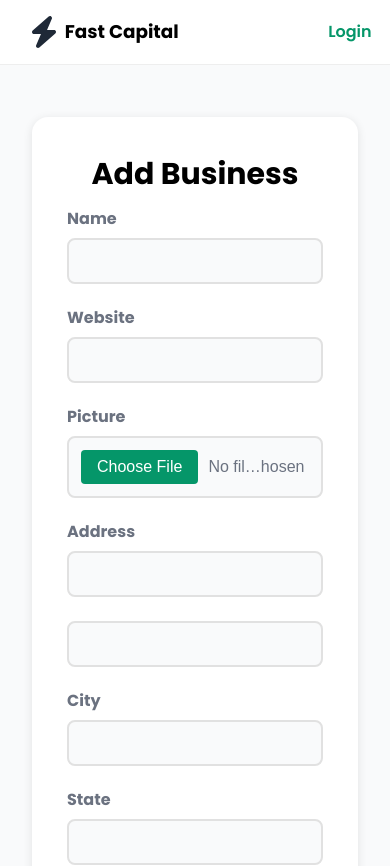
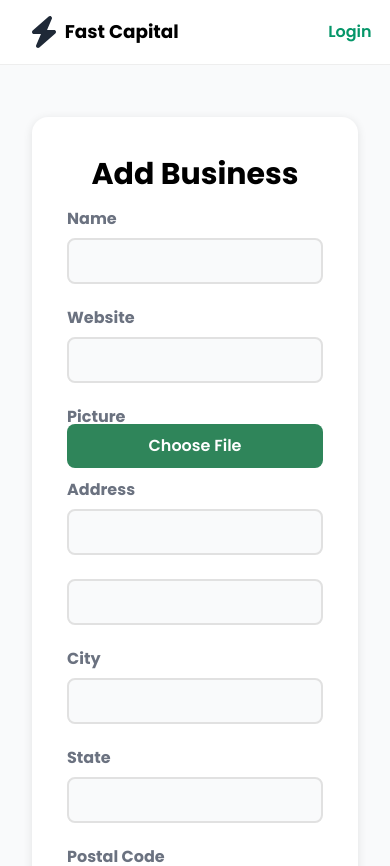
Before and after one commit to jlai9001/FastCapital, a React (Vite) app in the folder client/: page /add-business in a window 390 px wide. Shown: the top 866 px of the page. Built offline with nearby package versions, Linux system fonts and the light colour scheme; no server answers; sample sign-in values are in the browser's storage.

Commit message:
add picture for mobile

```diff
--- a/client/src/pages/add-business.css
+++ b/client/src/pages/add-business.css
@@ -7,6 +7,42 @@ body {
     margin: 0;
     padding: 0;
     height: 100%;
+}
+
+
+/* ---------- Custom file input (mobile behavior) ---------- */
+
+.file-row {
+  display: flex;
+  align-items: center;
+  gap: 12px;
+  width: 100%;
+}
+
+.file-input {
+  display: none; /* hide native file input */
+}
+
+.file-btn {
+  background-color: #2f855a; /* match your green */
+  color: white;
+  padding: 10px 14px;
+  border-radius: 8px;
+  font-weight: 600;
+  cursor: pointer;
+  display: inline-flex;
+  justify-content: center;
+  align-items: center;
+  flex: 0 0 auto;
+}
+
+.file-name {
+  flex: 1;
+  min-width: 0;            /* required for ellipsis in flex */
+  overflow: hidden;
+  text-overflow: ellipsis;
+  white-space: nowrap;
+  color: #666;
 }
 
 .add-business-container {
@@ -103,3 +139,26 @@ input[type="file"]::file-selector-button:hover {
     text-align: center;
     color: red;
 }
+
+/* ✅ MOBILE ONLY behavior:
+   - before selection: hide "No file chosen" and make button full width
+   - after selection: hide button and show filename
+*/
+
+@media (max-width: 600px) {
+  .file-row.no-file .file-name {
+    display: none;
+  }
+
+  .file-row.no-file .file-btn {
+    width: 100%;
+  }
+
+  .file-row.has-file .file-btn {
+    display: none;
+  }
+
+  .file-row.has-file .file-name {
+    width: 100%;
+  }
+}
--- a/client/src/pages/add-business.jsx
+++ b/client/src/pages/add-business.jsx
@@ -203,11 +203,23 @@ function AddBusiness() {
           />
 
           <div className="field-label">Picture</div>
-          <input
-            type="file"
-            accept="image/*"
-            onChange={handleFileChange}
-          />
+
+          <div className={`file-row ${logoFile ? "has-file" : "no-file"}`}>
+            <label className="file-btn">
+              Choose File
+              <input
+                className="file-input"
+                type="file"
+                accept="image/*"
+                onChange={handleFileChange}
+              />
+            </label>
+
+            <span className="file-name">
+              {logoFile ? logoFile.name : "No file chosen"}
+            </span>
+          </div>
+
 
           <div className="field-label">Address</div>
           <input
```
